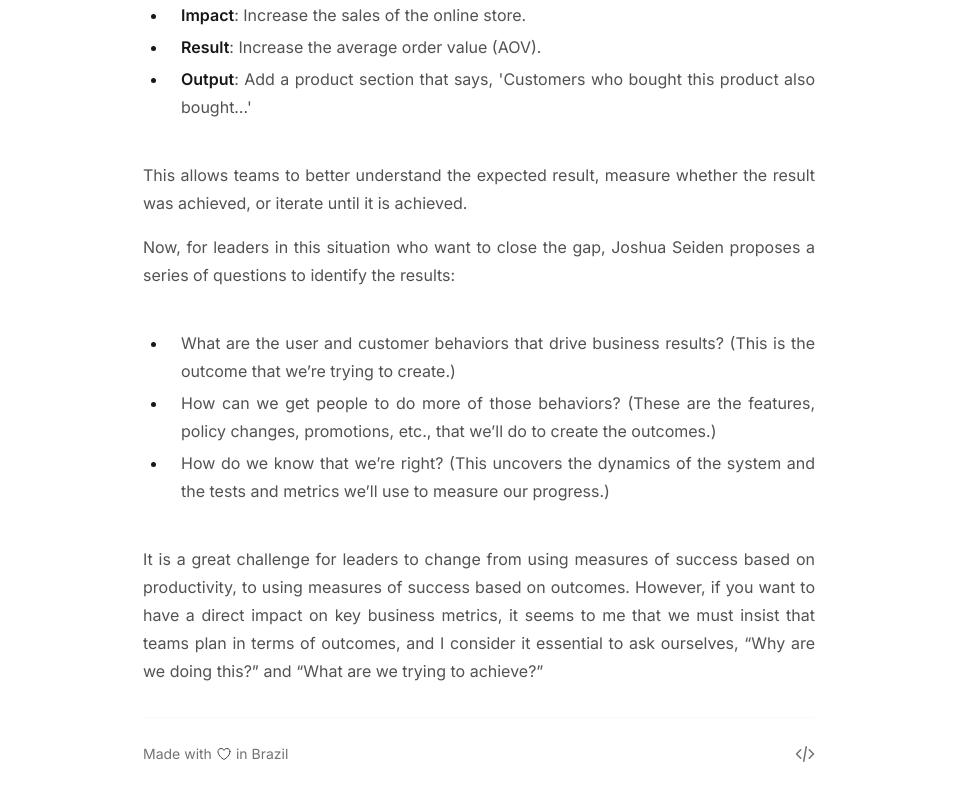
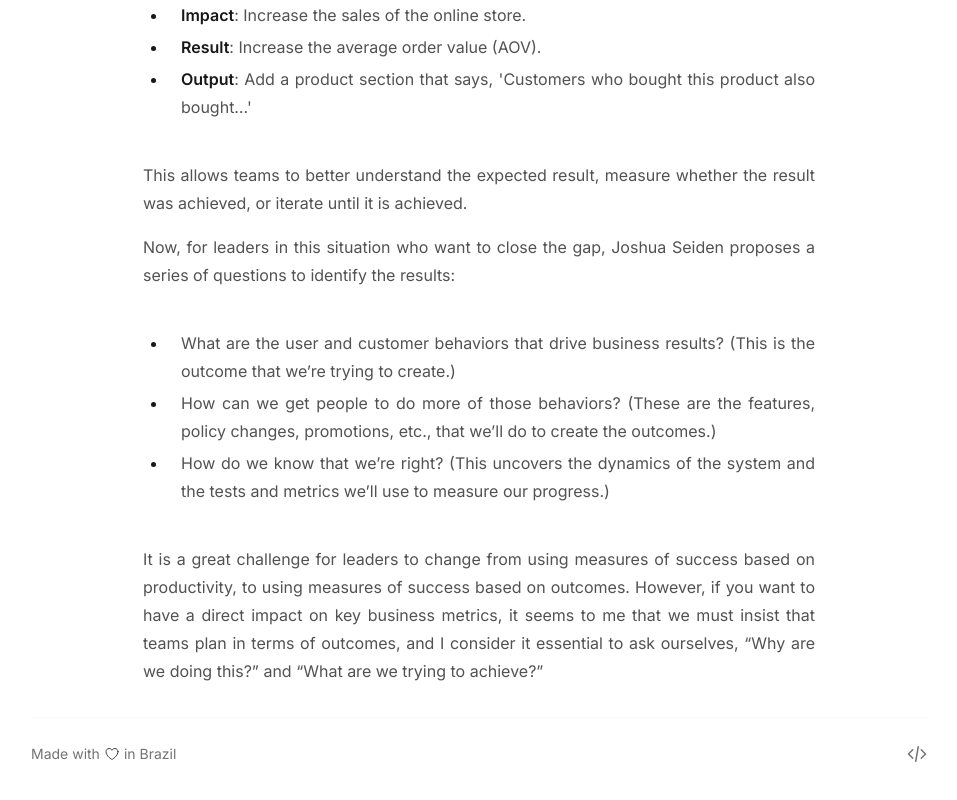
Before and after one commit to abnerssantana/personal-site, a Next.js app: page /writing/outcomes-over-output in a window 1280 px wide. Shown: the part 1664-2464 px from the top of the page, without its empty margins (161-1118 px from the left). Built offline with nearby package versions, Linux system fonts and the light colour scheme.

Commit message:
max-w-4xl

```diff
--- a/src/components/Wrapper.tsx
+++ b/src/components/Wrapper.tsx
@@ -1,5 +1,5 @@
 import clsx from 'clsx'
 
 export const Wrapper = ({ className, ...props }: any) => {
-  return <div className={clsx('mx-auto max-w-2xl', className)} {...props} />
+  return <div className={clsx('mx-auto max-w-4xl', className)} {...props} />
 }
```
